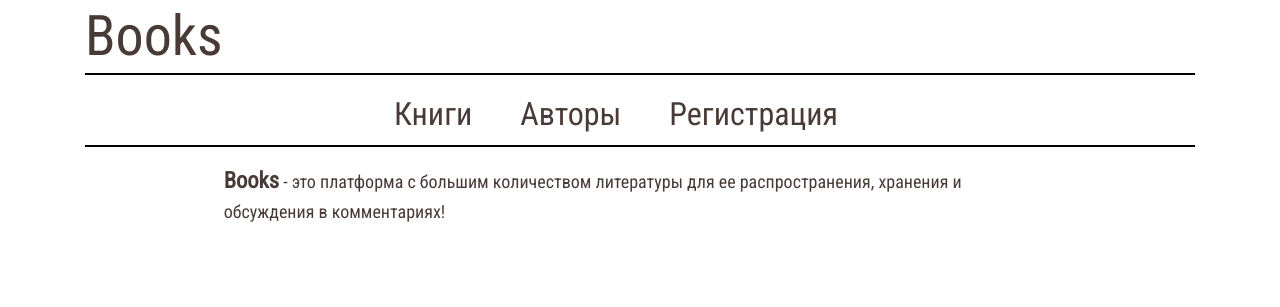
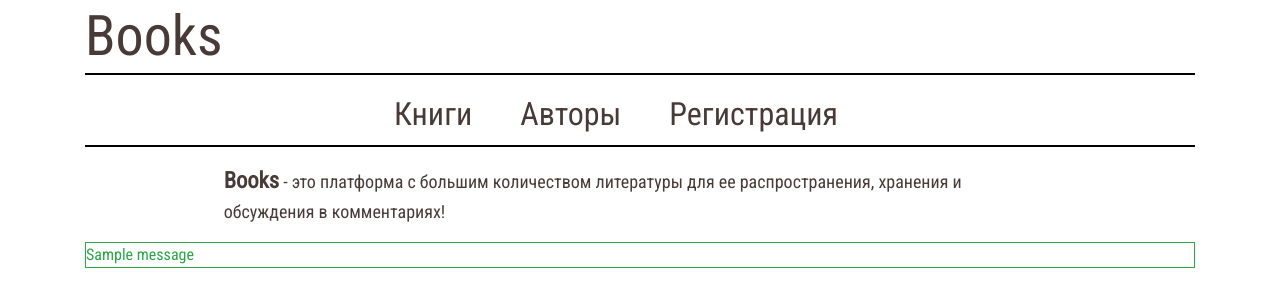
Before and after one commit to whyme0/BooksWeb, a Django app: page / in a window 1280 px wide. Shown: the top 307 px of the page. Run offline with Django 3.2, Linux system fonts and the light colour scheme; one stand-in notice (Sample message) is shown; some libraries are stand-ins or nearby versions.

Commit message:
now django template can show succesfull message after registration(if have)

```diff
--- a/bookapp/templates/bookapp/index.html
+++ b/bookapp/templates/bookapp/index.html
@@ -2,4 +2,10 @@
 
 {% block content %}
 	<div class="description"><span style="font-size: 1.25em;font-weight: bold;">Books</span> - это платформа с большим количеством литературы для ее распространения, хранения и обсуждения в комментариях!</div>
+
+	{% if messages %}
+		{% for message in messages %}
+			<p class="border border-success text-success">{{ message }}</p>
+		{% endfor %}
+	{% endif %}
 {% endblock content %}
```
